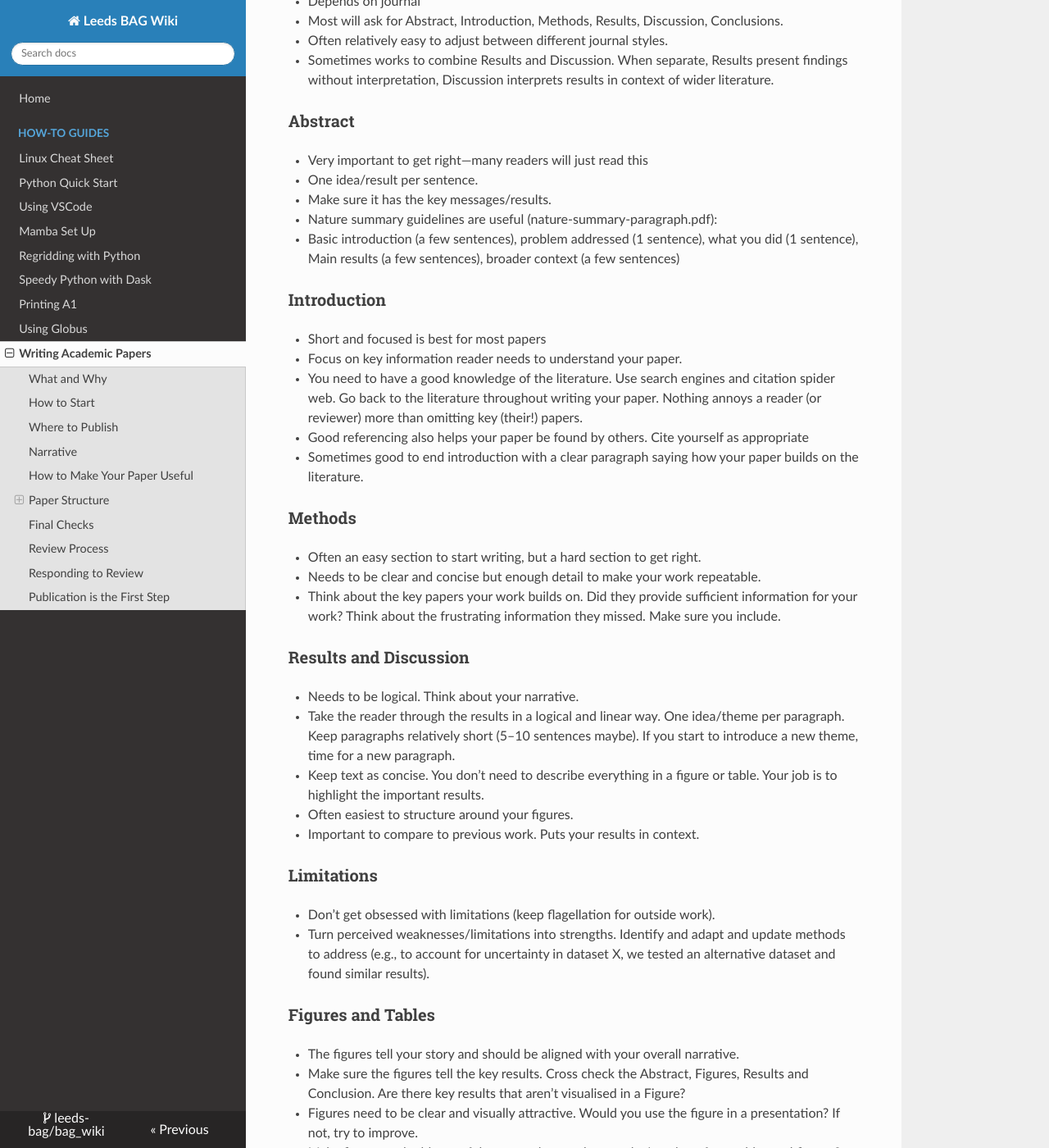
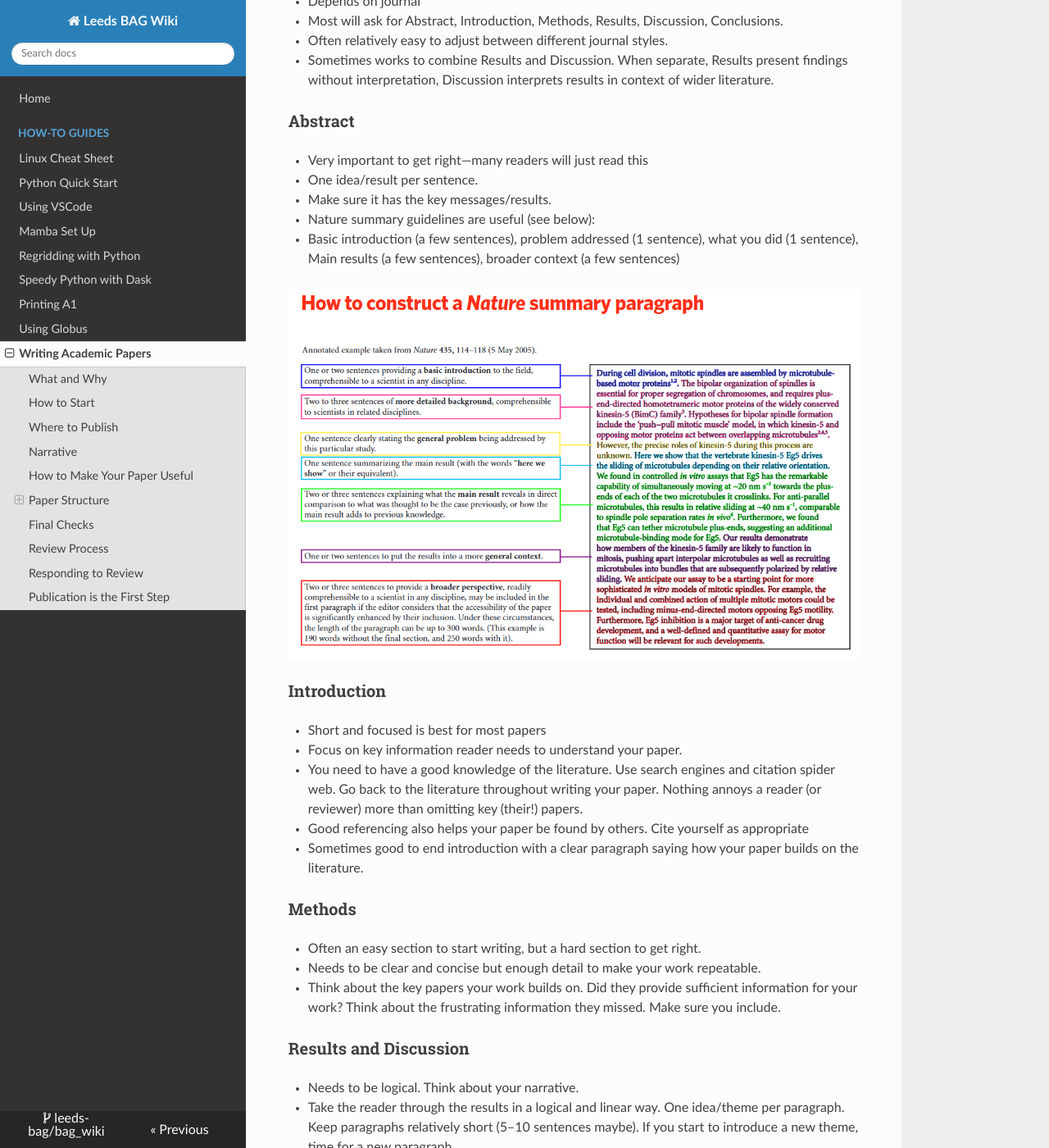
Before and after one commit to leeds-bag/bag_wiki, an MkDocs documentation site: the page built from docs/paper_writing.md, in a window 1280 px wide and 1400 px high, scrolled down 1754 px. Shown: the whole window at 82% size. Built offline with MkDocs 1.6.1, drawn with Linux system fonts in a browser that asks for light colours; nearby versions of some CDN libraries; some of the changed text lies outside the part shown.

Commit message:
Clarify Nature summary guidelines in abstract section

```diff
--- a/docs/paper_writing.md
+++ b/docs/paper_writing.md
@@ -53,8 +53,10 @@
 - Very important to get right—many readers will just read this
 - One idea/result per sentence.
 - Make sure it has the key messages/results.
-- Nature summary guidelines are useful (nature-summary-paragraph.pdf):
+- Nature summary guidelines are useful (see below):
   - Basic introduction (a few sentences), problem addressed (1 sentence), what you did (1 sentence), Main results (a few sentences), broader context (a few sentences)
+
+![taken from: https://www.nature.com/documents/nature-summary-paragraph.pdf](assets/nature_summary.png)
 
 ### Introduction
 - Short and focused is best for most papers
@@ -76,7 +78,7 @@
 - Important to compare to previous work. Puts your results in context.
 
 ### Limitations
-- Don’t get obsessed with limitations (keep flagellation for outside work).
+- Don’t get obsessed with limitations!
 - Turn perceived weaknesses/limitations into strengths. Identify and adapt and update methods to address (e.g., to account for uncertainty in dataset X, we tested an alternative dataset and found similar results).
 
 ### Figures and Tables
```
